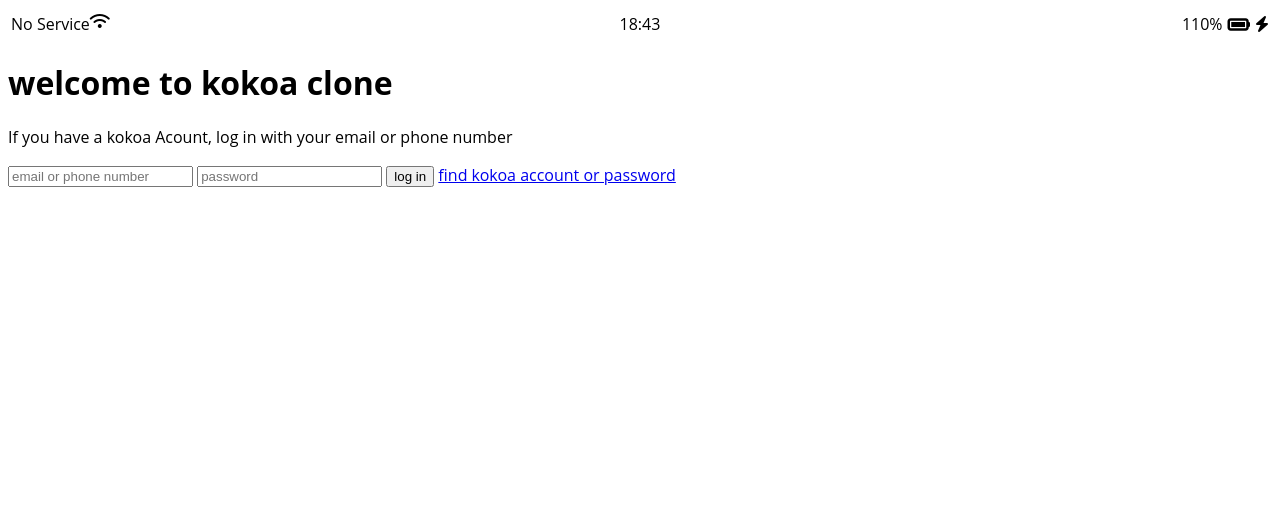
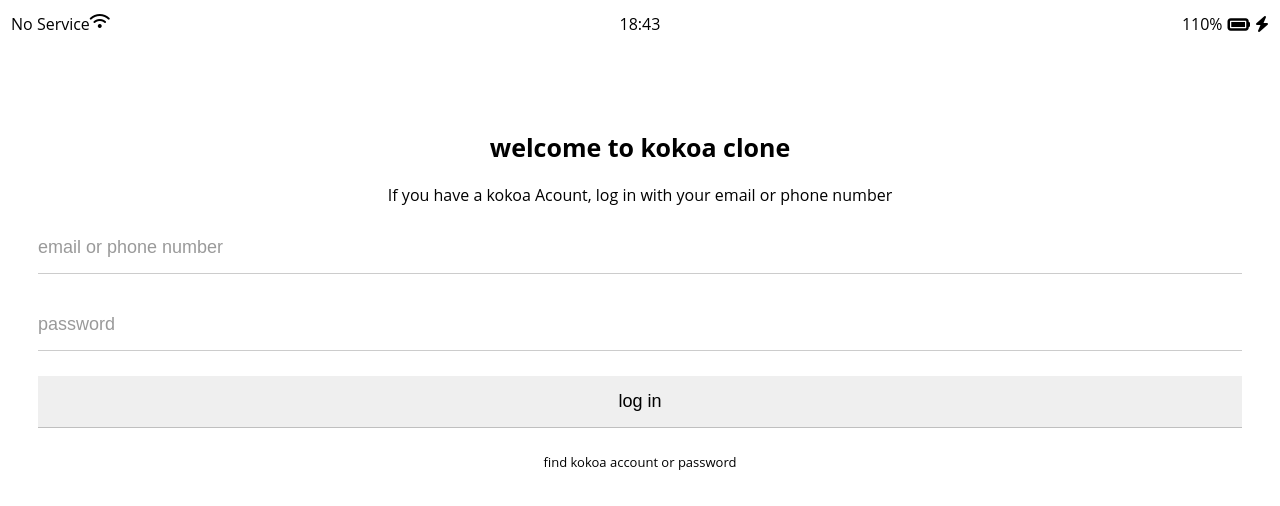
Before and after one commit to jiheeJeong991213/kokoa-clone-2020, a plain HTML site: page index.html in a window 1280 px wide. Drawn offline with Linux system fonts and the light colour scheme; a web font is replaced by a local one.

Commit message:
indrx html

```diff
--- a/css/styles.css
+++ b/css/styles.css
@@ -11,3 +11,70 @@
 body{
     font-family: "Open Sans", sans-serif;
 }
+
+.welcome-header{
+    margin-top: 90px;
+    text-align: center;
+}
+.welcome-header__title{
+    margin-bottom: 40px;
+    font-size: 25px;
+}
+.welcome-header__taxt{
+    width: 90px 0px;
+    text-align: center;
+    display: flex;
+    flex-direction: column;
+    align-items: center;
+}
+.welcome-header__title{
+    margin-bottom: 20px;
+    font-size: 25px;
+}
+.welcome-header__taxt{
+    width: 60%;
+    opacity: 0.7;
+}
+
+#login-form{
+    display: flex;
+    flex-direction: column;
+    margin: 0px 30px;
+}
+
+#login-form input{
+    border: none;
+    padding: 15px 0px;
+    font-size: 18px;
+    margin-bottom: 25px;
+    border-bottom: 1px solid rgba(0,0,0,0.2);
+    transition: border-color 0.3s ease-in-out;
+}
+
+#login-from input:not([type="submit"]){
+    border-bottom: 1px solid rgba(0,0,0,0.2);
+    transition: border-color 0.3s ease-in-out;
+}
+
+#login-form input::placeholder{
+    color: rgba(0,0,0,0.4);
+}
+
+#login-form input:focus {
+    border-color: var(yellow);
+}
+
+#login-form input[type="sumnit"] {
+    color: var(--yellow);
+    cursor: pointer;
+    font-size: 20px 0px;
+    border-radius: 5px;
+}
+
+#login-form a{
+    text-align: center;
+    text-decoration: none;
+    color: inherit;
+    font-size: 13px;
+    color:black;
+}
--- a/index.html
+++ b/index.html
@@ -37,7 +37,7 @@
   </header>
 
   <form action="friensd,html" method="get" id="login-form">
-    <input name="username" type="text" placeholder="email or phone number" />
+    <input name="username" type="taxt" placeholder="email or phone number" />
     <input name="password" type="password" placeholder="password" />
     <input type="submit" value="log in" />
     <a href="#"> find kokoa account or password</a>
```
